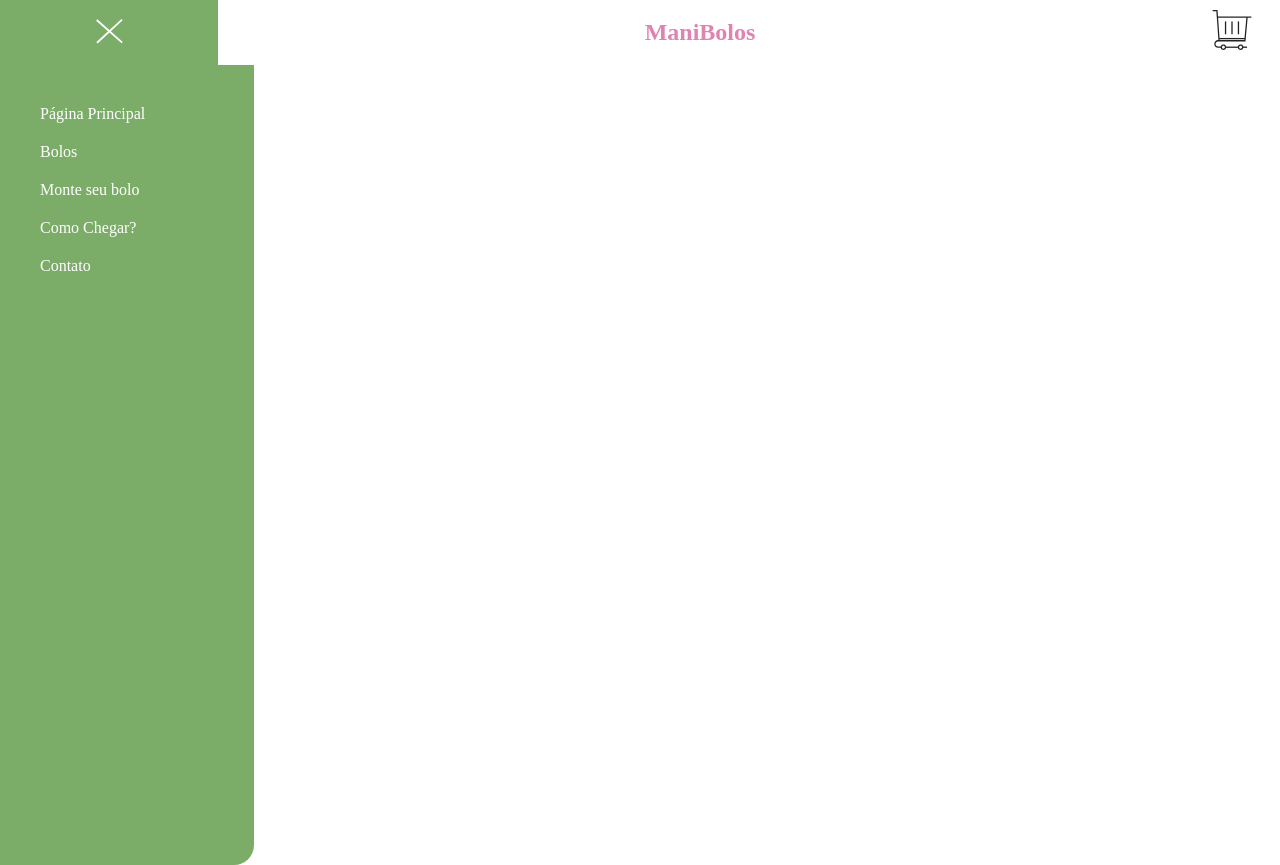
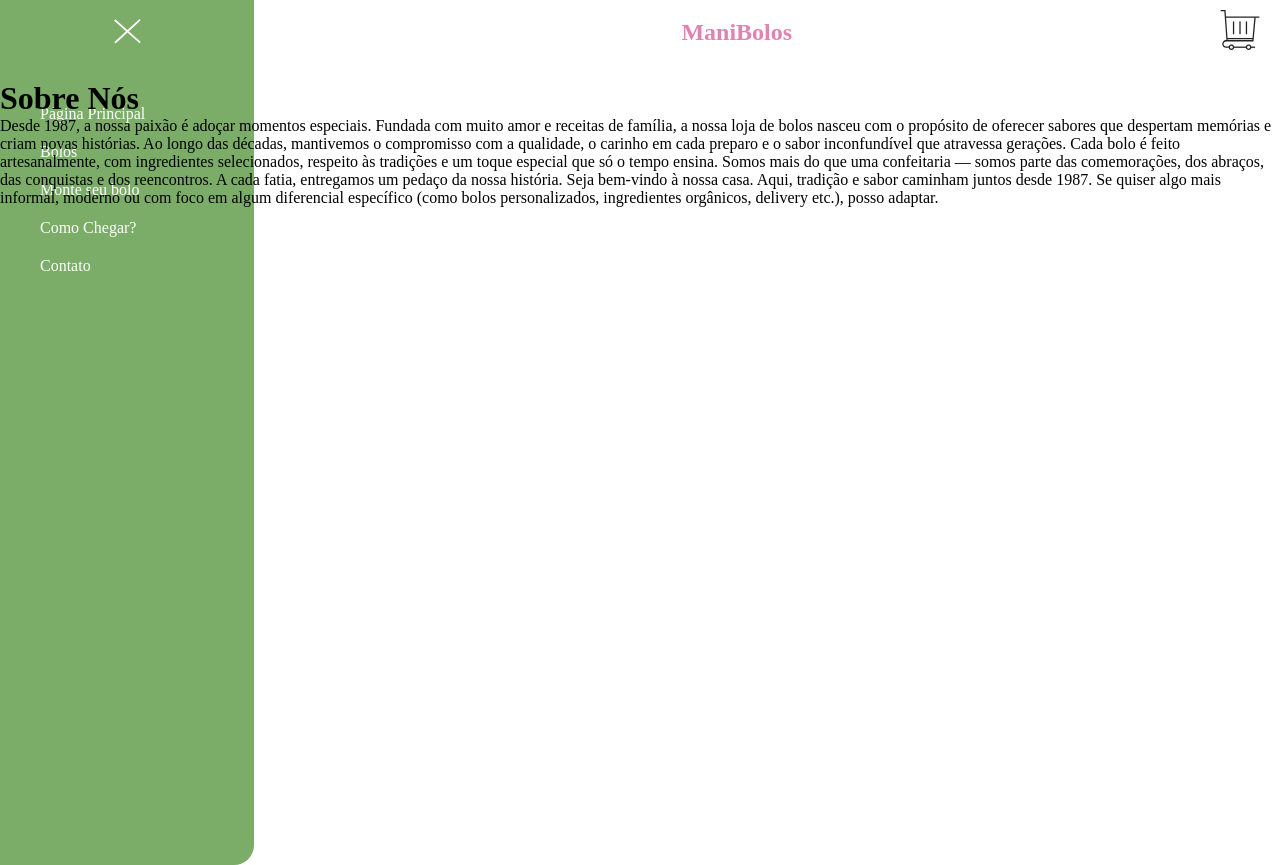
Before and after one commit to Luccanjm/loja-de-bolos-manibolos, a React (Vite) app: page / in a window 1280 px wide. Built offline with nearby package versions, Linux system fonts and the light colour scheme; a web font is replaced by a local one.

Commit message:
change navbar to display flex

```diff
--- /dev/null
+++ b/src/components/ApresentationContainer/index.jsx
@@ -0,0 +1,22 @@
+import './index.css'
+
+function ApresentationContainer({className=''}){
+    return(
+        <div className={`apresentation-container ${className}`}>
+            <h1 className="about-us">Sobre Nós</h1>
+            <p className="text-about-us">
+                Desde 1987, a nossa paixão é adoçar momentos especiais. Fundada com muito amor e receitas de família, a nossa loja de bolos nasceu com o propósito de oferecer sabores que despertam memórias e criam novas histórias.
+
+                Ao longo das décadas, mantivemos o compromisso com a qualidade, o carinho em cada preparo e o sabor inconfundível que atravessa gerações. Cada bolo é feito artesanalmente, com ingredientes selecionados, respeito às tradições e um toque especial que só o tempo ensina.
+
+                Somos mais do que uma confeitaria — somos parte das comemorações, dos abraços, das conquistas e dos reencontros. A cada fatia, entregamos um pedaço da nossa história.
+
+                Seja bem-vindo à nossa casa. Aqui, tradição e sabor caminham juntos desde 1987.
+
+                Se quiser algo mais informal, moderno ou com foco em algum diferencial específico (como bolos personalizados, ingredientes orgânicos, delivery etc.), posso adaptar.
+            </p>
+        </div>
+    )
+}
+
+export default ApresentationContainer
--- a/src/components/NavBar/index.css
+++ b/src/components/NavBar/index.css
@@ -1,9 +1,7 @@
 .nav-manibolos{
-    display: grid;
-    grid-template-columns: 2.76fr 15fr 1fr;
+    display: flex;
+    justify-content: space-between;
     align-items: center;
-    grid-template-areas: "menu title cart";
-
 }
 
 .container-title{
@@ -25,7 +23,7 @@
 
 .menu-open{
     background-color: #7BAD69;
-    width: 100%;
+    width: 223.5px;
     transition: width 0.3s ease-in-out;
 }
 
@@ -58,11 +56,11 @@ menu:hover{
 
 .container-cart{
     cursor: pointer;
-    grid-area:cart;
 }
 
 .cart-img{
     width: 40px;
+    margin-right: 20px;
 }
 
 .nav-menu{
--- a/src/components/NavBar/index.jsx
+++ b/src/components/NavBar/index.jsx
@@ -7,7 +7,7 @@ import closeButton from '../../assets/close-button.svg'
 import './index.css'
 import { useState } from 'react'
 
-function NavBar(){
+function NavBar({className = ''}){
     const [menuHidden, setMenuHidden] = useState(true);
 
     function setVisibilityMenu() {
@@ -22,7 +22,7 @@ function NavBar(){
 
 
     return(
-    <div className="container-nav">
+    <div className={`container-nav ${className}`}>
       <nav className="nav-manibolos">
         <div className={`menu ${menuHidden ? 'menu-open' : 'menu-closed'}`}>
             {menuHidden ?
--- a/src/components/NavMenu/index.css
+++ b/src/components/NavMenu/index.css
@@ -1,3 +1,7 @@
+
+.container-menu{
+    grid-area: menu;
+}
 
 .menu-nav-closed{
     width: 0;
--- a/src/pages/Home/index.css
+++ b/src/pages/Home/index.css
@@ -0,0 +1,18 @@
+.container-home{
+    display: grid;
+    grid-template-columns: 300px 1fr 1fr;
+    grid-template-rows: 80px 1fr 1fr 60px;
+    grid-template-areas:
+        "header header header"
+        "content-about-us content-about-us content-about-us"
+        "content-products content-products content-products"
+        "footer footer footer";
+}
+
+.navbar{
+    grid-area: header;
+}
+
+.apresentation-container{
+    grid-area: content-about-us;
+}
--- a/src/pages/Home/index.jsx
+++ b/src/pages/Home/index.jsx
@@ -1,10 +1,14 @@
+import ApresentationContainer from "../../components/ApresentationContainer"
 import NavBar from "../../components/NavBar"
+
+import './index.css'
 
 const Home = () => {
     return(
-        <>
-        <NavBar />
-        </>
+        <div className="container-home">
+        <NavBar className="navbar"/>
+        <ApresentationContainer className="apresentation-container"/>
+        </div>
     )
 }
 
```
Also changed, not shown: src/components/ApresentationContainer/index.css (added).
